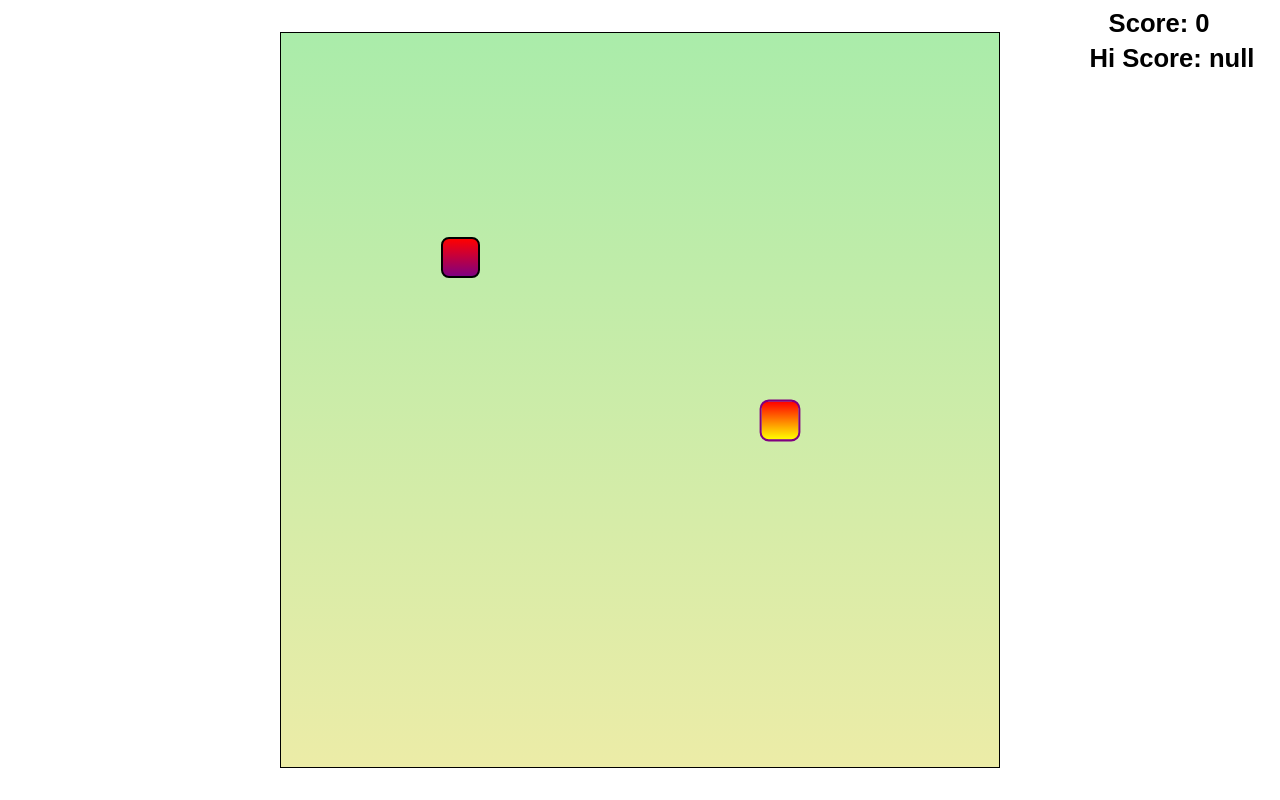
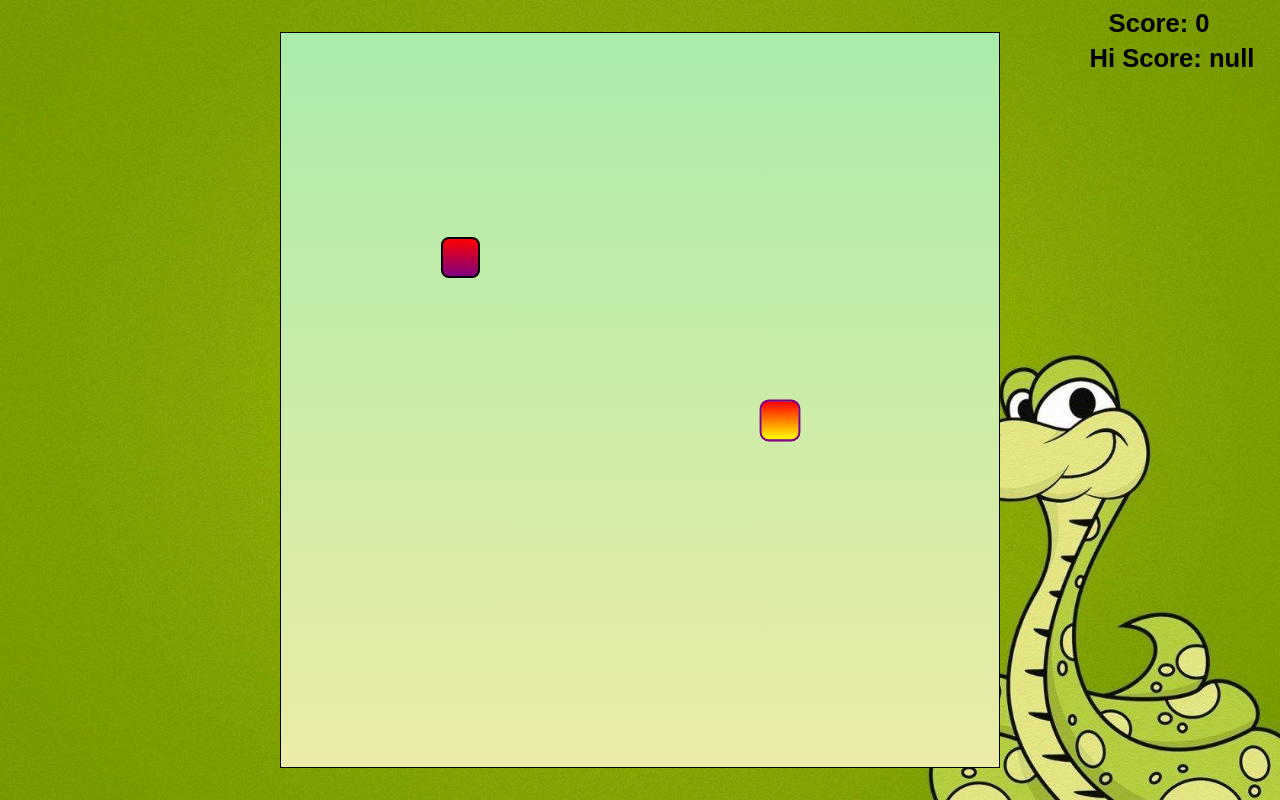
Before and after one commit to RiteshBharvey/SnakeGame, a plain HTML site: page index.html in a window 1280 px wide. Drawn offline with Linux system fonts and the light colour scheme.

Commit message:
Update style.css

```diff
--- a/style.css
+++ b/style.css
@@ -5,7 +5,7 @@
 }
 
 .body {
-    background-image: url("/img/bg.jpg");
+    background-image: url("bg.jpg");
     background-size: 100vw 100vh;
     background-repeat: no-repeat;
     width: 100vw;
```
